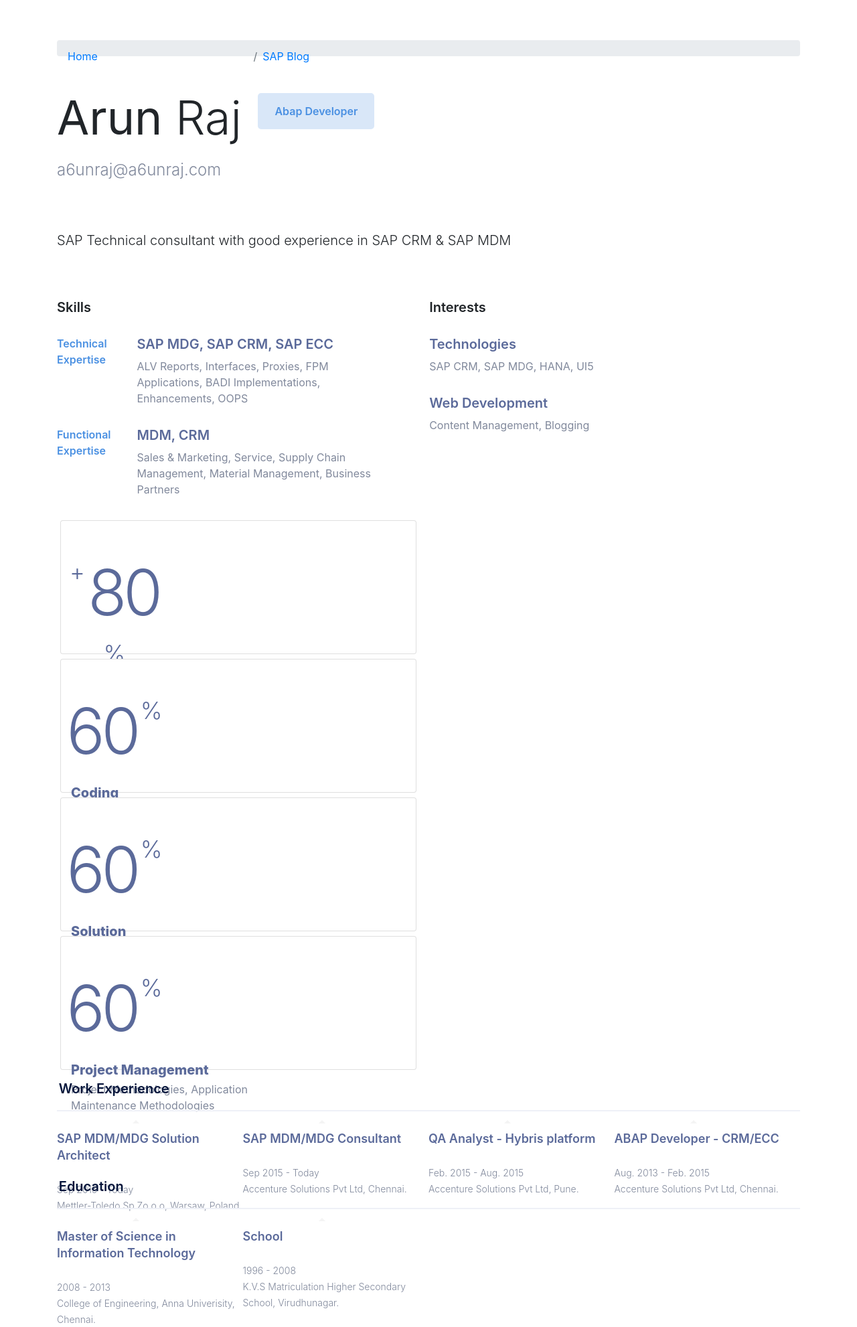
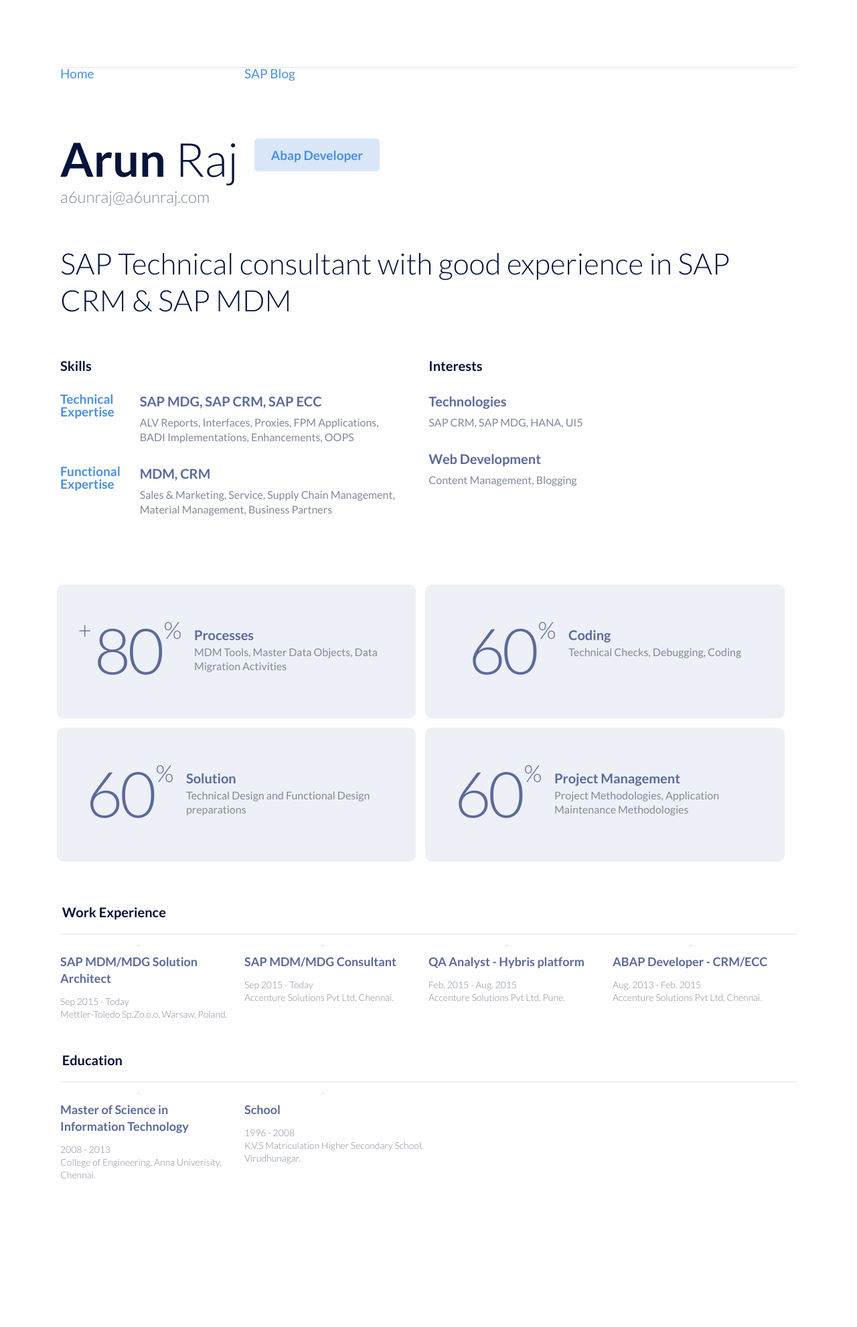
Before and after one commit to a6unraj/a6unraj.github.io, a Jekyll site: the page profile/index.html, which Jekyll copies as it is, in a window 1280 px wide. Shown: the whole page at 67% size. Built offline with Jekyll 4.4.1, drawn with Linux system fonts in a browser that asks for light colours; comment, search, counter and statistics services are not loaded; after the commit the page ends 1796 px from its top, so only the background shows below that.

Commit message:
Update index.html

```diff
--- a/profile/index.html
+++ b/profile/index.html
@@ -8,8 +8,6 @@
 <meta name="description" content="Arun Raj, SAP Technical Consultant" />
 <link href="http://a6unraj.com/img/profile.png" rel="icon" type="image/png" />
 <link href="styles.css" rel="stylesheet" type="text/css" />
-<link rel="stylesheet" href="https://stackpath.bootstrapcdn.com/bootstrap/4.4.1/css/bootstrap.min.css" integrity="sha384-Vkoo8x4CGsO3+Hhxv8T/Q5PaXtkKtu6ug5TOeNV6gBiFeWPGFN9MuhOf23Q9Ifjh" crossorigin="anonymous">
-
 <script>
   if (location.host == 'sap.a6unraj.com')
 {
```
